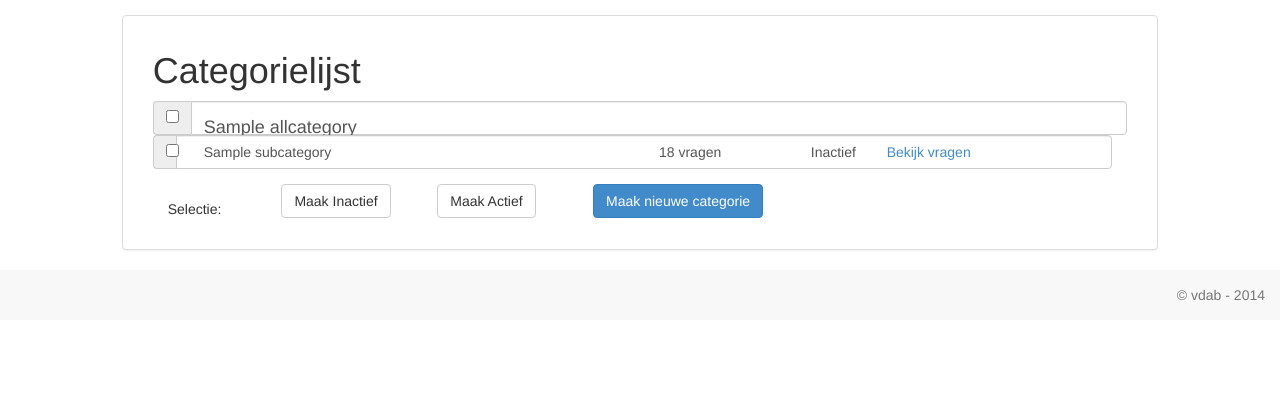
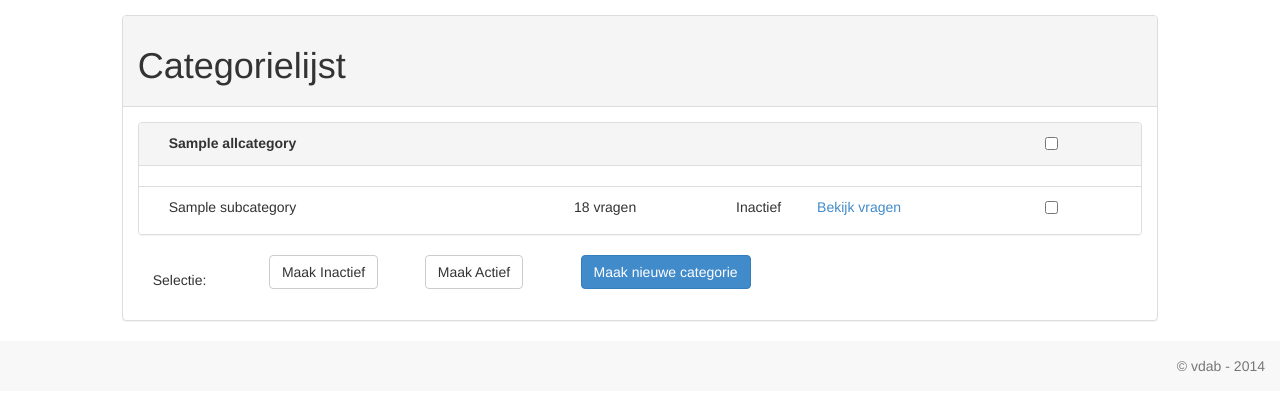
Before and after one commit to jan-vandorpe/mctesting, a PHP site: template src/Mctesting/view/categorylist.html.twig in a window 1280 px wide. Shown: the part 73-484 px from the top of the page. Run offline with PHP 8.4, Linux system fonts and the light colour scheme; the template is opened without the code that fills it: most values are stand-ins (such as "Sample title", 1, 10 or a date in 2020); some libraries are stand-ins or nearby versions.

Commit message:
categorylist first pass

```diff
--- a/src/Mctesting/view/categorylist.html.twig
+++ b/src/Mctesting/view/categorylist.html.twig
@@ -9,7 +9,7 @@
   <script language="JavaScript">
     function toggle(source) {
       checkboxes = document.getElementsByClassName(source.value);
-            for(var i=0, n=checkboxes.length;i<n;i++) {
+      for (var i = 0, n = checkboxes.length; i < n; i++) {
         checkboxes[i].checked = source.checked;
       }
     }
@@ -20,71 +20,94 @@
   {{ parent() }}Category
 {% endblock title%}
 
+{% block contentHeader %}
+  <div class="panel-heading">
+    <h1>
+      Categorielijst
+      <br>
+    </h1>
+  </div>
+{% endblock %}
+
 {% block content %}
-    <div class="container-fluid ">
-    <h1 class="headerofpage">Categorielijst</h1>
-</div>
-<div class="container-fluid ">
-    <form name="catbewerken" action="{{app.root}}/category/categorylist" method="post" id="catForm">
+  <form name="catbewerken" action="{{app.root}}/category/categorylist" method="post" id="catForm" class="form-horizontal">
     {% if allcategories is empty %}
       <p class="info-tekst">U heeft nog geen categorieën aangemaakt.</p>
     {% else %}
       {% for category in allcategories %}
-                <div class="form-group volle-breedte">
-                    <div class="input-group volle-breedte">
+        <div class="panel panel-default">
+          <label class="panel-heading col-md-12" for="catid{{category.id}}">
+            <span class="col-md-11">{{ category.catname }}</span>
+            <input type="checkbox" onChange="toggle(this)" name="catCheckbox[]" value="{{category.id}}" id="catid{{category.id}}" class=""/>
+          </label>
+          <div class="panel-body"></div>
+          <ul class="list-group">
+            {% for subcategory in category.subcategories %}
+              <li class="list-group-item">
+                <label for="subcatid{{subcategory.id}}" class="">
+                  <input type="checkbox" class="{{category.id}}" name="subcatCheckbox[]" value="{{subcategory.id}}" id="subcatid{{subcategory.id}}"/>
+                </label>
+                <div class="col-md-5">{{subcategory.subcatname}}</div>
+                <div class="col-md-2">{{subcategory.questions|length}} vragen</div>
+                {% if subcategory.active == 1 %}
+                  <div class="col-md-1">Actief</div>
+                {% else %}
+                  <div class="col-md-1">Inactief</div>
+                {% endif %}
+                <div class="col-md-3">
+                  {% if subcategory.questions|length > 0 %}
+                    <a href="{{ app.root }}/category/subcatvragen/{{ subcategory.id }}">Bekijk vragen</a>
+                  {% endif %}
+                </div>
+              </li>
+            {% endfor %}
+          </ul>
+        </div>
+        {#    <div class="input-group">
               <span class="input-group-addon addon-finetune">
-                            <input type="checkbox" onChange="toggle(this)" name="catCheckbox[]" value="{{category.id}}" />
+                <input type="checkbox" onChange="toggle(this)" name="catCheckbox[]" value="{{category.id}}" id="catid{{category.id}}"/>
               </span>
-                        <div class="form-control volle-breedte bgc-grey"><h4>{{ category.catname }}</h4></div>
+              <label class="form-control" for="catid{{category.id}}">{{ category.catname }}</label>
             </div>
-
-
+            <ul>
               {% for subcategory in category.subcategories %}
-                    <div class="input-group volle-breedte marge-links">
+                <li class="input-group">
                   <span class="input-group-addon addon-finetune">
-                            <input type="checkbox" class="{{category.id}}" name="subcatCheckbox[]" value="{{subcategory.id}}" />
+                    <input type="checkbox" class="{{category.id}}" name="subcatCheckbox[]" value="{{subcategory.id}}" id="subcatid{{subcategory.id}}"/>
                   </span>
-
-                        <div class="row form-control volle-breedte">
-
-                            <div class="col-xs-6">{{subcategory.subcatname}}</div>
-                            <div class="col-xs-2">{{subcategory.questions|length}} vragen</div>
+                  <label for="subcatid{{subcategory.id}}" class="form-control">
+                    <div class="col-md-6">{{subcategory.subcatname}}</div>
+                    <div class="col-md-2">{{subcategory.questions|length}} vragen</div>
                     {% if subcategory.active == 1 %}
-                                <div class="col-xs-1">Actief</div>
+                      <div class="col-md-1">Actief</div>
                     {% else %}
-                                <div class="col-xs-1">Inactief</div>
+                      <div class="col-md-1">Inactief</div>
                     {% endif %}
-
                     {% if subcategory.questions|length > 0 %}
-                                <div class="col-xs-3">
+                      <div class="col-md-3">
                         <a href="{{ app.root }}/category/subcatvragen/{{ subcategory.id }}">Bekijk vragen</a>
                       </div>
                     {% endif %}
-
-
-                        </div>
-                    </div>
+                  </label>
+                </li>#}
+        {#            {% endfor %}#}
+        {# </ul>#}
       {% endfor %}
-                </div>
-            {% endfor %}
-
     {% endif %}
-
 
     <!-- DE BEWERKINGSKNOPEN -->
     <nav class="row pull-down">
       <!-- knopen links -->
-            <p class="col-xs-1 navbar-text">Selectie: </p>
-            <div class="col-xs-10">
+      <p class="col-md-1 navbar-text">Selectie: </p>
+      <div class="col-md-10">
         <ul class=" row nav navbar-nav">
-                <li class="col-xs-4"><button type="submit" class="btn btn-default" formaction="{{app.root}}/category/inactive">Maak Inactief</button></li>
-                <li class="col-xs-4"><button type="submit" class="btn btn-default" formaction="{{app.root}}/category/active">Maak Actief</button></li>
-                <li class="col-xs-4"><button type="submit" class="btn btn-primary" formaction="{{app.root}}/category">Maak nieuwe categorie</button></li>
+          <li class="col-md-4"><button type="submit" class="btn btn-default" formaction="{{app.root}}/category/inactive">Maak Inactief</button></li>
+          <li class="col-md-4"><button type="submit" class="btn btn-default" formaction="{{app.root}}/category/active">Maak Actief</button></li>
+          <li class="col-md-4"><button type="submit" class="btn btn-primary" formaction="{{app.root}}/category">Maak nieuwe categorie</button></li>
         </ul>
       </div>
     </nav>
   </form>
-</div>
 
 
 {% endblock content %}
```
Lines whose indentation alone changed are shown as unchanged.
